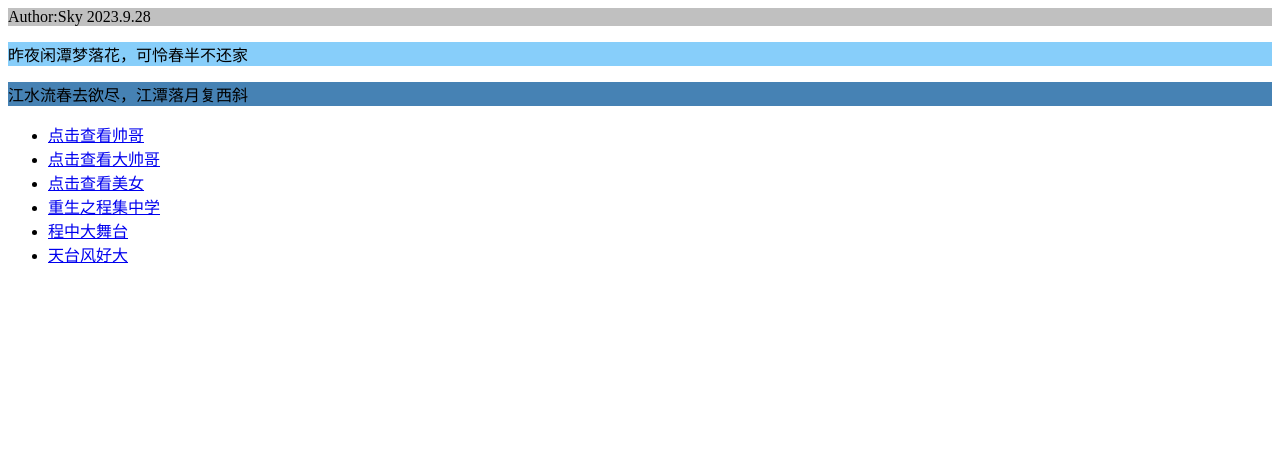
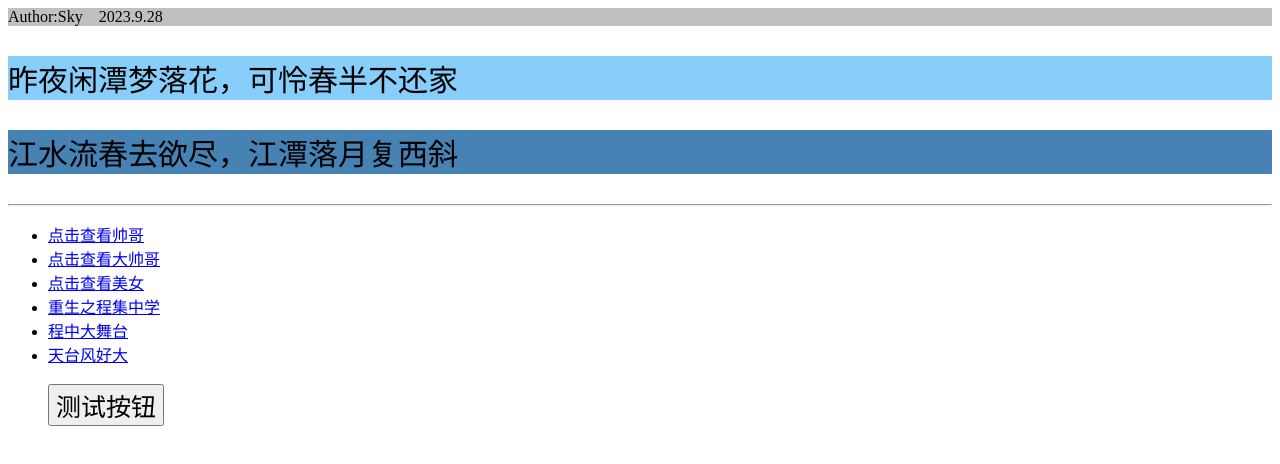
Before and after one commit to sky271801/sky271801.github.io, a plain HTML site: page index.html in a window 1280 px wide. Drawn offline with Linux system fonts and the light colour scheme.

Commit message:
Update index.html

```diff
--- a/index.html
+++ b/index.html
@@ -1,11 +1,15 @@
-<p style="background-color:rgb(192,192,192)">Author:Sky  2023.9.28</p>
-<p style="background-color:LightSkyBlue">昨夜闲潭梦落花，可怜春半不还家</p>
-<p style="background-color:rgb(70,130,180)">江水流春去欲尽，江潭落月复西斜</p>
+
+<title>不知道取什么title</title>
+<p style="background-color:rgb(192,192,192)">Author:Sky &nbsp;&nbsp; 2023.9.28</p>
+<p style="background-color:LightSkyBlue;font-size:30px;">昨夜闲潭梦落花，可怜春半不还家</p>
+<p style="background-color:rgb(70,130,180);font-size:30px;">江水流春去欲尽，江潭落月复西斜</p>
+<hr>
 <ul>
   <li> <a href="https://img1.imgtp.com/2023/09/28/8GvpoeVh.jpg">点击查看帅哥</a> </li>
 
-  <li> <a href="https://img1.imgtp.com/2023/09/28/m5MTRvo0.jpeg">点击查看大帅哥</a> </li>
+  <li><a href="https://img1.imgtp.com/2023/09/28/m5MTRvo0.jpeg">点击查看大帅哥</a></li>
   <li> <a href="https://img1.imgtp.com/2023/09/28/yFD0b16p.png">点击查看美女</a> </li>
   <li> <a href="https://img1.imgtp.com/2023/09/28/iFDRM40J.jpg">重生之程集中学</a> </li>
   <li> <a href="https://img1.imgtp.com/2023/09/28/7KDReVFU.jpg">程中大舞台</a> </li>
-  <li> <a href="https://img1.imgtp.com/2023/09/28/sOGPospz.jpeg">天台风好大</a> </li>
+  <li> <a href="https://img1.imgtp.com/2023/09/28/sOGPospz.jpeg">天台风好大</a> </li><br>
+  <button style="font-size:25px;">测试按钮</button>
```
